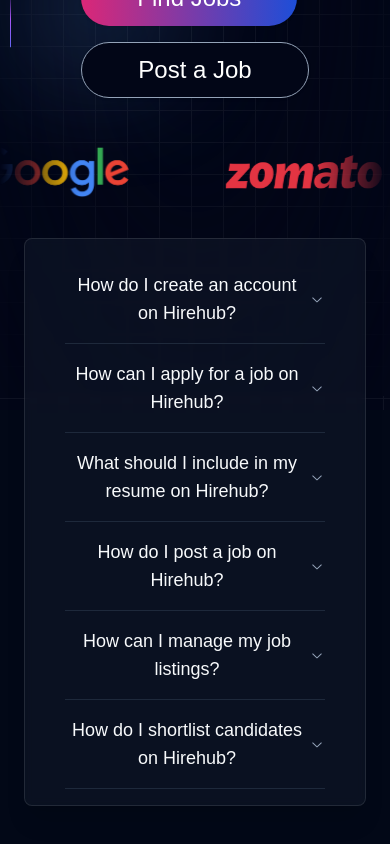
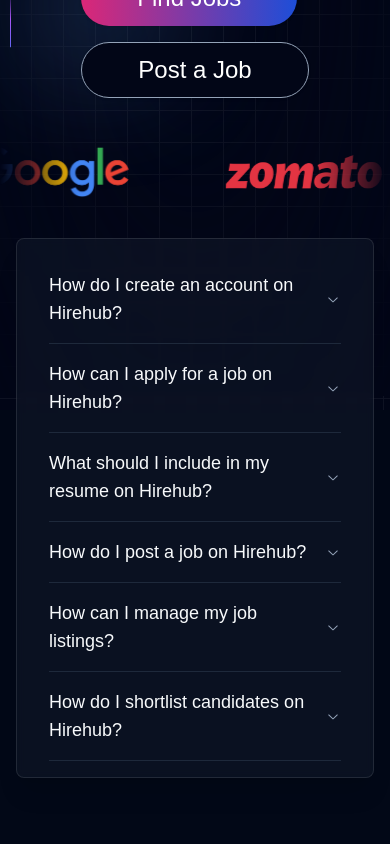
Before and after one commit to Farhan-6710/HireHub, a Next.js app: page / in a window 390 px wide. Shown: the part 448-1292 px from the top of the page. Built offline with nearby package versions, Linux system fonts and the light colour scheme; no server answers; a web font is replaced by a local one.

Commit message:
accordion-updated

```diff
--- a/src/app/components/accordionSection/AccordionComponent.tsx
+++ b/src/app/components/accordionSection/AccordionComponent.tsx
@@ -7,8 +7,8 @@ import {
 
 function AccordionComponent() {
   return (
-    <div className="container mx-auto xl:px-52 md:px-20 px-6 pb-[100px]">
-      <div className="backdrop-blur-sm dark:bg-slate-800/30 bg-gray-100/30 border border-white/10 rounded-lg shadow-xl px-10 py-4">
+    <div className="container mx-auto xl:px-52 md:px-20 px-4 pb-[100px]">
+      <div className="backdrop-blur-sm dark:bg-slate-800/30 bg-gray-100/30 border border-white/10 rounded-lg shadow-xl px-8 py-4">
         <Accordion type="single" collapsible>
           {/* FAQ for Job Seekers */}
           <AccordionItem value="item-1">
--- a/src/components/ui/accordion.tsx
+++ b/src/components/ui/accordion.tsx
@@ -28,7 +28,7 @@ const AccordionTrigger = React.forwardRef<
     <AccordionPrimitive.Trigger
       ref={ref}
       className={cn(
-        "flex flex-1 items-center justify-between py-4 text-sm font-medium transition-all [&[data-state=open]>svg]:rotate-180",
+        "flex flex-1 items-center justify-between py-4 text-sm font-medium transition-all [&[data-state=open]>svg]:rotate-180 text-left",
         className
       )}
       {...props}
```
